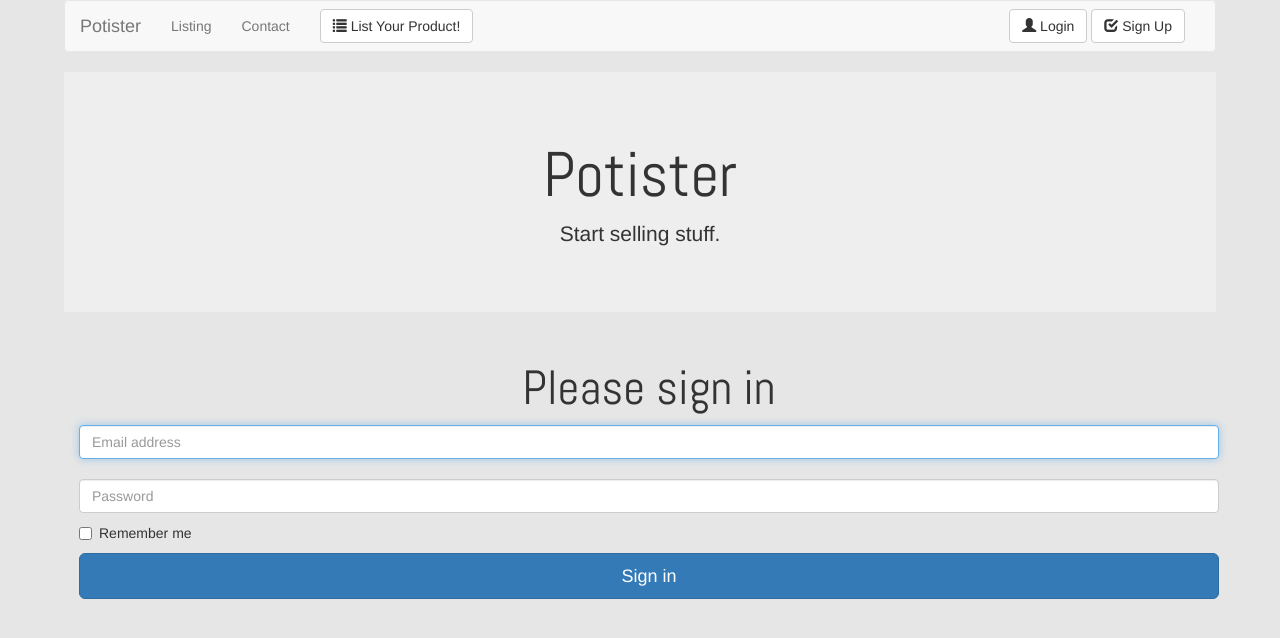
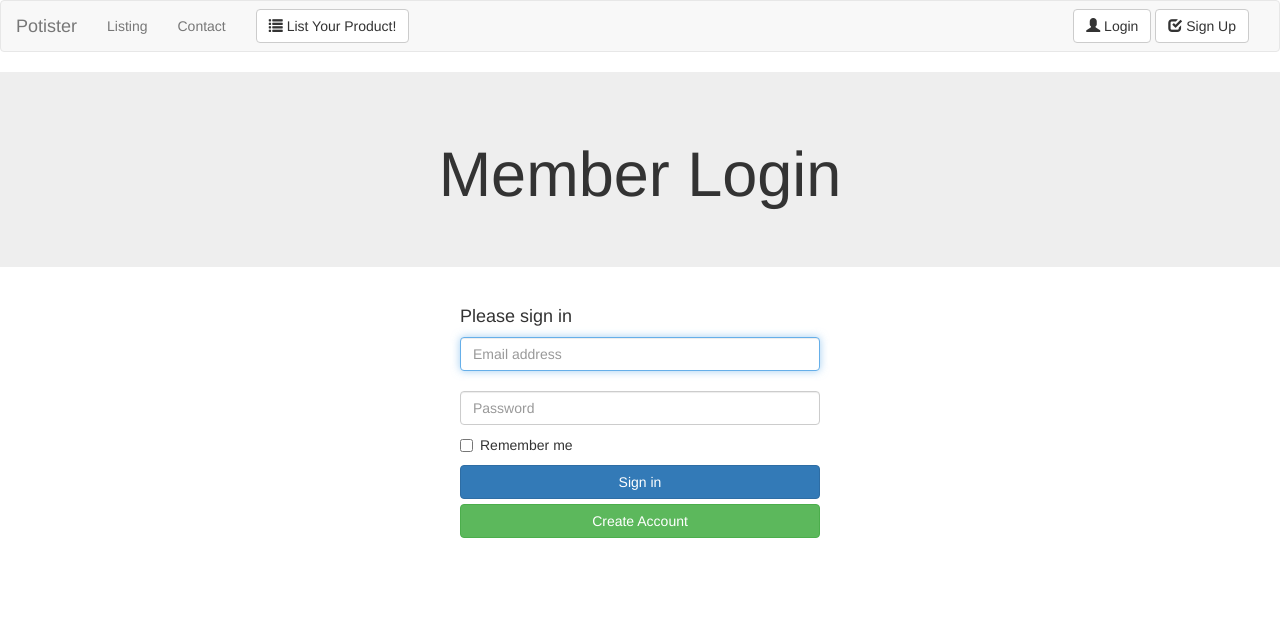
Before and after one commit to tito-po/codeup-design, a plain HTML site: page login.html in a window 1280 px wide. Drawn offline with Linux system fonts and the light colour scheme.

Commit message:
Completed styling of login page

```diff
--- a/login.html
+++ b/login.html
@@ -7,7 +7,7 @@
     <meta name="viewport" content="width=device-width, user-scalable=no, initial-scale=1.0, maximum-scale=1.0, minimum-scale=1.0">
     <meta http-equiv="X-UA-Compatible" content="ie=edge">
     <link rel="stylesheet" href="css/bootstrap.min.css">
-    <link rel="stylesheet" href="css/codeup-design.css">
+    <link rel="stylesheet" href="css/potister.css">
 </head>
 <body>
     <nav class="navbar navbar-default">
@@ -53,16 +53,14 @@
     <!-- Main jumbotron for a primary marketing message or call to action -->
     <div class="jumbotron">
         <div class="container">
-            <h1>Potister</h1>
-            <p class="text-center">Start selling stuff.</p>
+            <h1 class="text-center">Member Login</h1>
         </div>
     </div>
-
-
     <div class="container">
-
+        <div class="row">
+            <div class="col-xs-10 col-xs-offset-1 col-md-6 col-md-offset-3 col-lg-4 col-lg-offset-4">
                 <form class="form-signin">
-            <h2 class="form-signin-heading">Please sign in</h2>
+                    <h4 class="form-signin-heading">Please sign in</h4>
                     <label for="inputEmail" class="sr-only">Email address</label>
                     <input type="email" id="inputEmail" class="form-control" placeholder="Email address" required autofocus>
 
@@ -75,14 +73,11 @@
                             <input type="checkbox" value="remember-me"> Remember me
                         </label>
                     </div>
-            <button class="btn btn-lg btn-primary btn-block" type="submit">Sign in</button>
+                    <button class="btn btn-primary btn-block" type="submit">Sign in</button>
+                    <button class="btn btn-success btn-block" type="submit">Create Account</button>
                 </form>
-
+            </div>
+        </div>
     </div> <!-- /container -->
-
-
-
-
-
 </body>
 </html>
```
Lines whose indentation alone changed are shown as unchanged.
